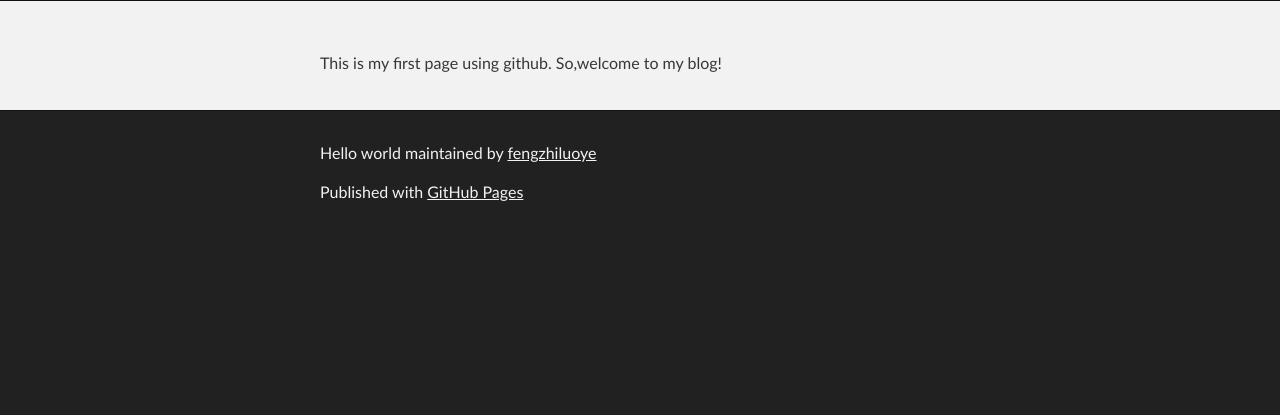
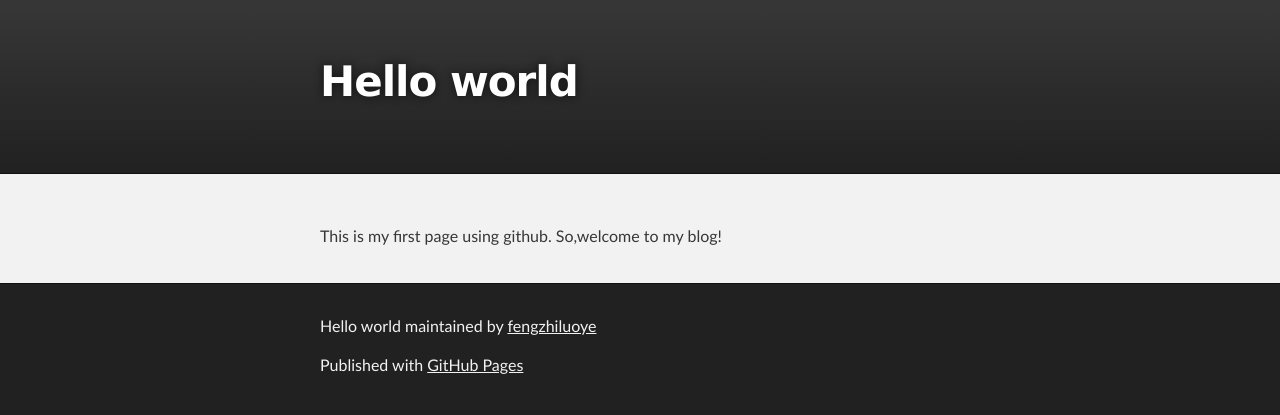
Before and after one commit to fengzhiluoye/jekyll_demo, a plain HTML site: page index.html in a window 1280 px wide. Drawn offline with Linux system fonts and the light colour scheme.

Commit message:
Update index.html

```diff
--- a/index.html
+++ b/index.html
@@ -4,7 +4,7 @@
   <head>
     <meta charset='utf-8' />
     <meta http-equiv="X-UA-Compatible" content="chrome=1" />
-    <meta name="description" content="TY Blog " />
+    <meta name="description" content="Hello world : " />
 
     <link rel="stylesheet" type="text/css" media="screen" href="stylesheets/stylesheet.css">
 
@@ -12,6 +12,16 @@
   </head>
 
   <body>
+
+    <!-- HEADER -->
+    <div id="header_wrap" class="outer">
+        <header class="inner">
+
+          <h1 id="project_title">Hello world</h1>
+          <h2 id="project_tagline"></h2>
+
+        </header>
+    </div>
 
     <!-- MAIN CONTENT -->
     <div id="main_content_wrap" class="outer">
@@ -28,5 +38,7 @@
       </footer>
     </div>
 
+
+
   </body>
 </html>
```
